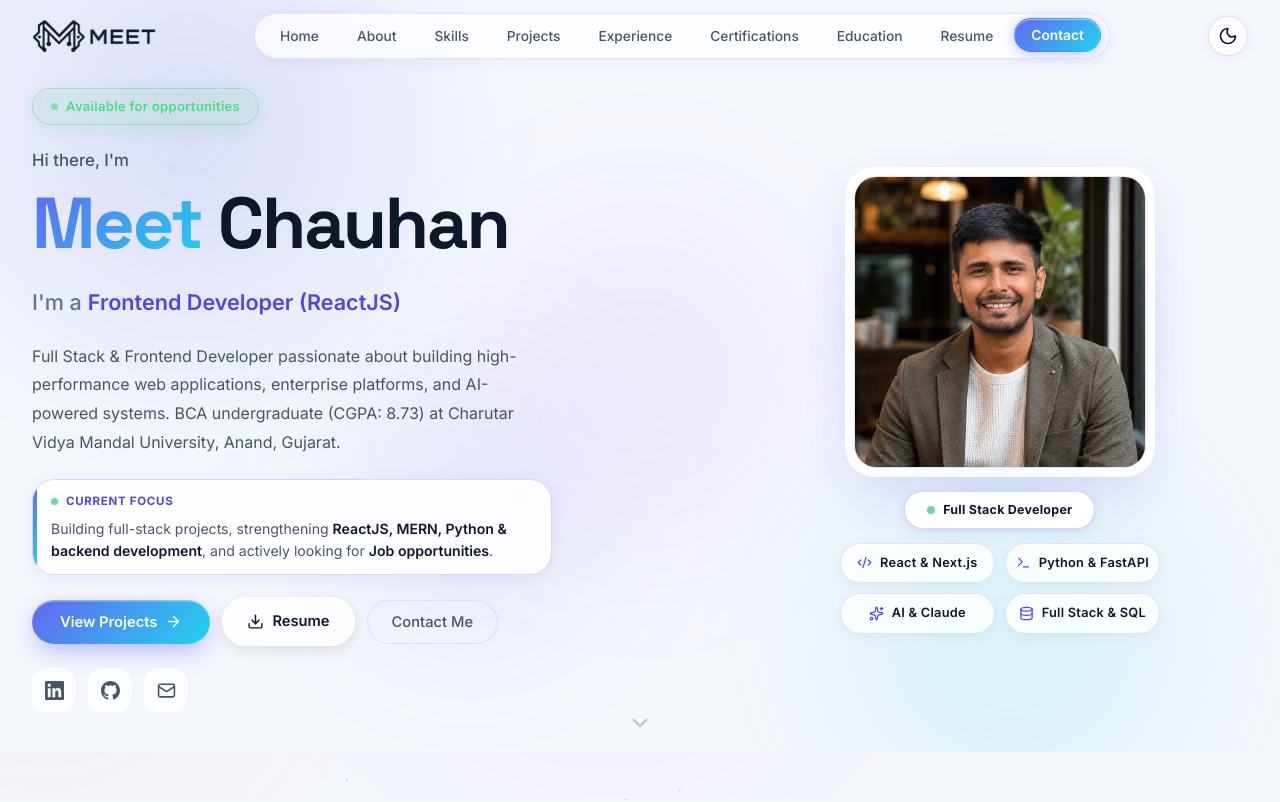
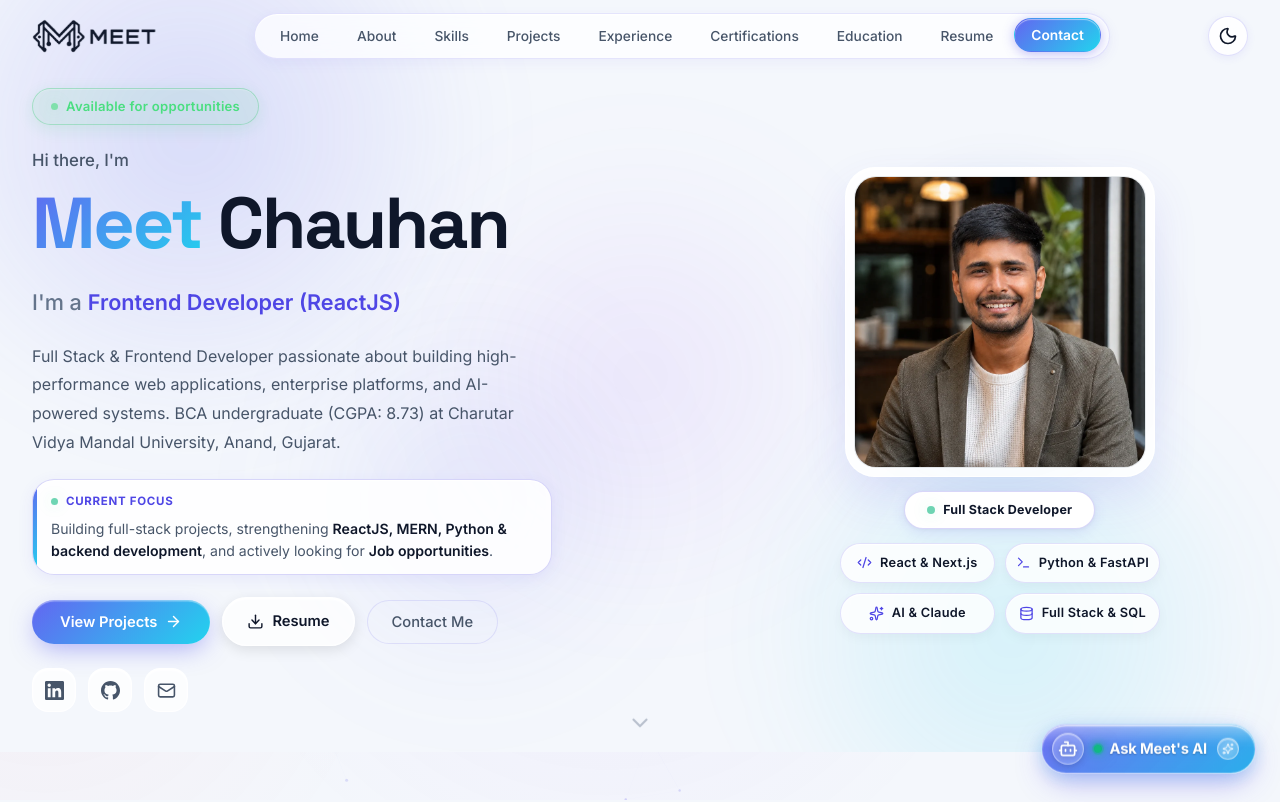
Before and after one commit to MeetAj369/Meet-Portfolio, a React (Vite) app: page / in a window 1280 px wide. Shown: the top 802 px of the page. Built offline with nearby package versions, Linux system fonts and the light colour scheme.

Commit message:
feat(ai-assistant): restore Ask Meet's AI assistant conversational experience across desktop and mobile devices

```diff
--- a/src/App.jsx
+++ b/src/App.jsx
@@ -26,7 +26,7 @@ import Certifications from './components/sections/Certifications/Certifications'
 import Education from './components/sections/Education/Education';
 import Resume from './components/sections/Resume/Resume';
 import Contact from './components/sections/Contact/Contact';
-
+import AIAssistant from './components/common/AIAssistant/AIAssistant';
 
 /* App styles */
 import styles from './App.module.css';
@@ -124,7 +124,8 @@ function App() {
       {/* Footer */}
       <Footer />
 
-
+      {/* Ask Meet's AI Assistant */}
+      <AIAssistant />
 
       {/* Back to top */}
       <BackToTop />
```
